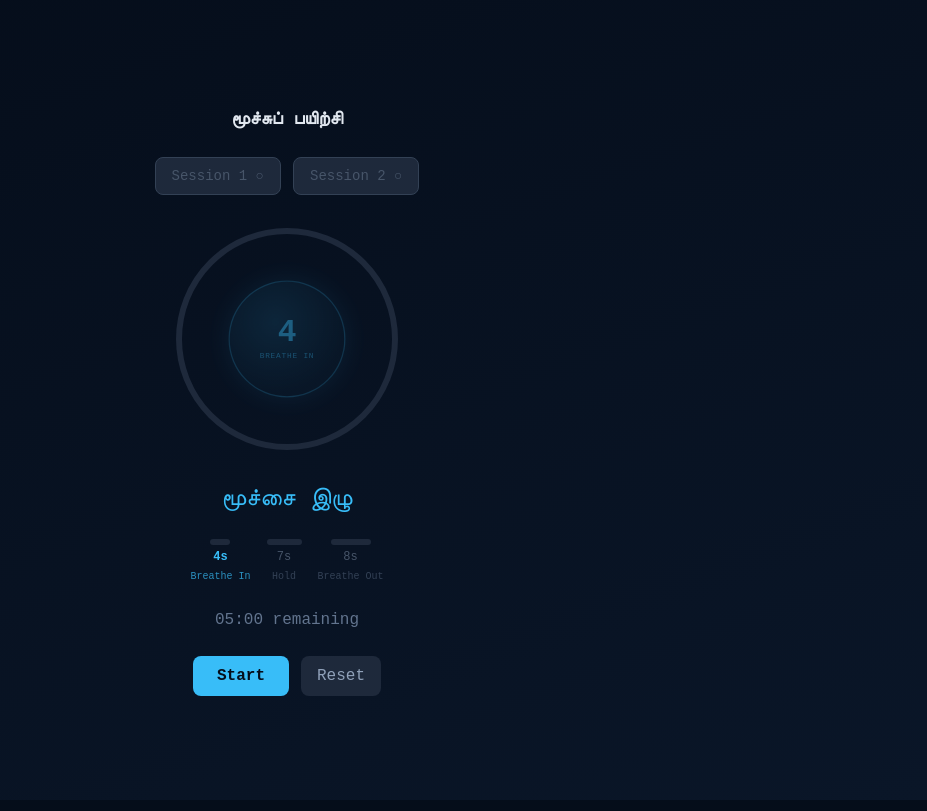
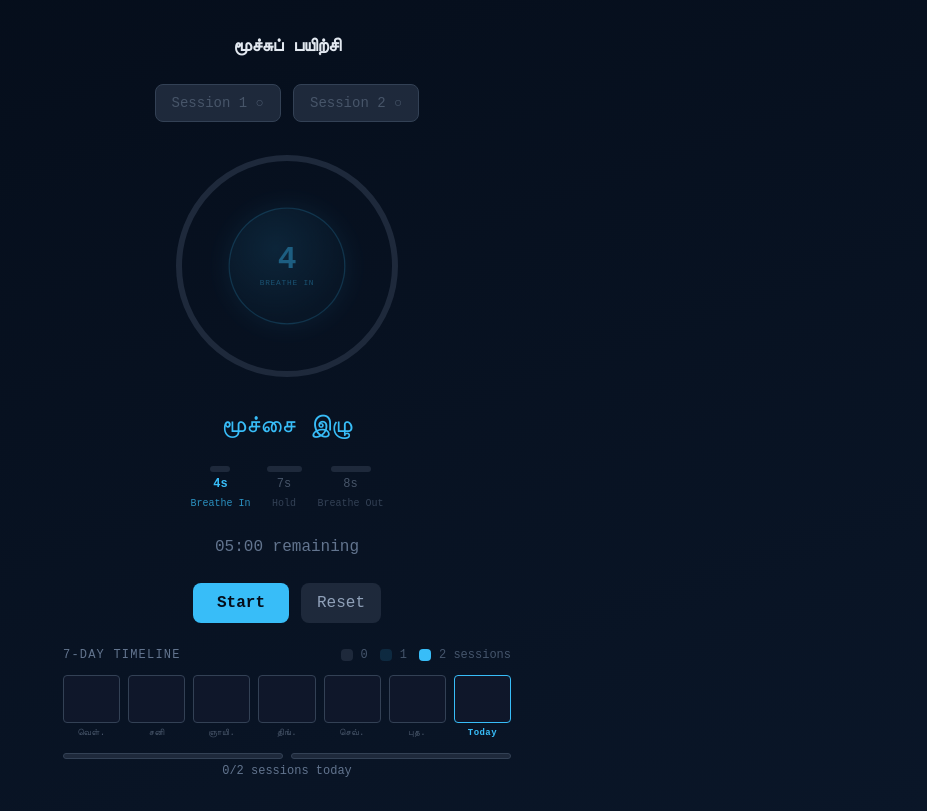
Before and after one commit to alasaneeth/breathing-4-7-8, a React (Vite) app: page / in a window 1280 px wide. Shown: the whole page, without its empty margins (353-1280 px from the left). Built offline with nearby package versions, Linux system fonts and the light colour scheme.

Commit message:
feat(timeline): add 7-day history timeline chart

```diff
--- a/src/App.jsx
+++ b/src/App.jsx
@@ -3,10 +3,11 @@ import { useTimer } from './hooks/useTimer'
 import { useBreathingStorage } from './hooks/useBreathingStorage'
 import BreathCircle from './components/BreathCircle'
 import PhaseIndicator from './components/PhaseIndicator'
+import Timeline from './components/Timeline'
 
 export default function App() {
   const {
-    sessionsDoneToday, canDoSession, recordSession
+    sessionsDoneToday, canDoSession, recordSession, last7
   } = useBreathingStorage()
 
   const {
@@ -17,18 +18,20 @@ export default function App() {
   } = useTimer(recordSession)
 
   return (
-    <div className="min-h-dvh flex flex-col items-center justify-center gap-6"
+    <div className="min-h-dvh flex flex-col items-center justify-center gap-6 px-4 py-8"
       style={{ background: 'linear-gradient(160deg, #050d1a 0%, #0a1628 100%)' }}>
 
-      <h1 className="text-lg font-bold text-slate-200">மூச்சுப் பயிற்சி</h1>
+      <h1 className="text-lg font-bold text-slate-200 tracking-tight">மூச்சுப் பயிற்சி</h1>
 
       {/* Session slots */}
       <div className="flex gap-3">
         {[0, 1].map(i => (
           <div key={i} className="px-4 py-2 rounded-lg text-sm"
-            style={{ background: i < sessionsDoneToday ? '#38bdf822' : '#1e293b',
-                     border: `1px solid ${i < sessionsDoneToday ? '#38bdf844' : '#334155'}`,
-                     color: i < sessionsDoneToday ? '#38bdf8' : '#475569' }}>
+            style={{
+              background: i < sessionsDoneToday ? '#38bdf822' : '#1e293b',
+              border: `1px solid ${i < sessionsDoneToday ? '#38bdf844' : '#334155'}`,
+              color: i < sessionsDoneToday ? '#38bdf8' : '#475569'
+            }}>
             Session {i + 1} {i < sessionsDoneToday ? '✓' : '○'}
           </div>
         ))}
@@ -69,6 +72,10 @@ export default function App() {
           ✓ Today's sessions done!
         </div>
       )}
+
+      {/* Timeline */}
+      <Timeline last7={last7} sessionsDoneToday={sessionsDoneToday} />
+
     </div>
   )
 }
--- /dev/null
+++ b/src/components/Timeline.jsx
@@ -0,0 +1,85 @@
+import React from 'react'
+
+export default function Timeline({ last7, sessionsDoneToday }) {
+  const today = new Date().toISOString().slice(0, 10)
+
+  return (
+    <div className="w-full max-w-md">
+      <div className="flex items-center justify-between mb-3">
+        <h3 className="text-xs tracking-widest text-slate-500 uppercase">7-Day Timeline</h3>
+        <div className="flex items-center gap-2 text-xs text-slate-600">
+          <span className="w-3 h-3 rounded-sm inline-block" style={{ background: '#1e293b' }} />
+          <span>0</span>
+          <span className="w-3 h-3 rounded-sm inline-block ml-1" style={{ background: '#38bdf822' }} />
+          <span>1</span>
+          <span className="w-3 h-3 rounded-sm inline-block ml-1" style={{ background: '#38bdf8' }} />
+          <span>2 sessions</span>
+        </div>
+      </div>
+
+      {/* Bars */}
+      <div className="flex gap-2">
+        {last7.map((day) => {
+          const isToday = day.date === today
+          const pct = Math.min(day.sessions / 2, 1)
+          const bg =
+            day.sessions === 0 ? '#1e293b'
+            : day.sessions === 1 ? '#38bdf822'
+            : '#38bdf8'
+          const border = isToday ? '#38bdf8' : day.sessions > 0 ? '#38bdf844' : '#334155'
+
+          return (
+            <div key={day.date} className="flex-1 flex flex-col items-center gap-1">
+              {/* Bar */}
+              <div
+                className="relative w-full rounded-sm overflow-hidden"
+                style={{ height: 48, background: '#0f172a', border: `1px solid ${border}` }}
+                title={`${day.sessions} session${day.sessions !== 1 ? 's' : ''} · ${day.totalMinutes} min`}
+              >
+                <div
+                  className="absolute bottom-0 left-0 right-0 rounded-sm transition-all duration-500"
+                  style={{ height: `${pct * 100}%`, background: bg }}
+                />
+                {/* Dots */}
+                {day.sessions > 0 && (
+                  <div className="absolute inset-0 flex flex-col items-center justify-center gap-1">
+                    {Array.from({ length: Math.min(day.sessions, 2) }).map((_, j) => (
+                      <div key={j} className="rounded-full"
+                        style={{ width: 5, height: 5, background: '#38bdf8' }} />
+                    ))}
+                  </div>
+                )}
+              </div>
+
+              {/* Day label */}
+              <span style={{
+                fontSize: '9px',
+                color: isToday ? '#38bdf8' : '#475569',
+                fontWeight: isToday ? 700 : 400,
+                letterSpacing: '0.05em',
+              }}>
+                {isToday ? 'Today' : day.label}
+              </span>
+            </div>
+          )
+        })}
+      </div>
+
+      {/* Today's session progress */}
+      <div className="mt-3 flex gap-2">
+        {[0, 1].map(i => (
+          <div key={i} className="flex-1 h-1.5 rounded-full"
+            style={{
+              background: i < sessionsDoneToday ? '#38bdf8' : '#1e293b',
+              border: '1px solid #334155',
+              transition: 'background 0.4s ease',
+            }}
+          />
+        ))}
+      </div>
+      <p className="text-center text-xs text-slate-500 mt-1">
+        {sessionsDoneToday}/2 sessions today
+      </p>
+    </div>
+  )
+}
```
